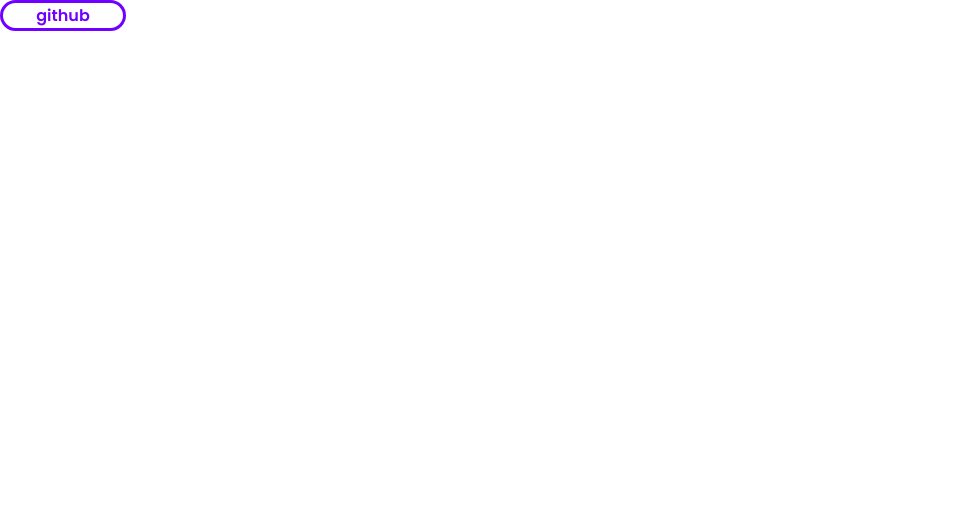
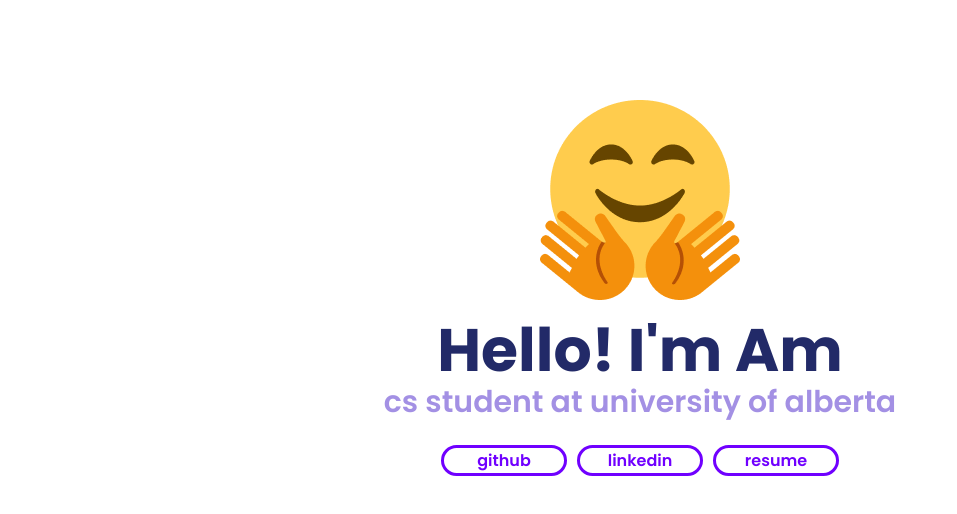
Before and after one commit to amreesalmonte/personal-webapp, a React (Create React App) app: page / in a window 1280 px wide. Shown: the top 514 px of the page, without its empty margins (0-957 px from the left). Built offline with nearby package versions, Linux system fonts and the light colour scheme.

Commit message:
created intro card

```diff
--- a/src/App.jsx
+++ b/src/App.jsx
@@ -1,11 +1,11 @@
 import React, { Component } from 'react';
-import Links from "./components/Links"
+import Intro from "./components/Intro";
 
 class App extends Component {
   render() {
     return (
       <div>
-        <Links link="https://github.com" title="github" />
+        <Intro />
       </div>
     );
   }
--- /dev/null
+++ b/src/components/Intro.jsx
@@ -0,0 +1,27 @@
+import React, { Component } from 'react';
+import Links from "./Links";
+import "../styling/Intro.css";
+import Resume from "../data/Resume.pdf"
+
+class Intro extends Component {
+
+    githubLink = "https://github.com/amreesalmonte";
+    linkedinLink = "https://linkedin.com/in/amreesalmonte";
+
+    render() {
+        return (
+            <div className="introComponent">
+                <img src="/icon.png" alt="icon" className="icon" />
+                <p className="title">Hello! I'm Am</p>
+                <p className="subtitle">cs student at university of alberta</p>
+                <div className="introLinks">
+                    <Links link={this.githubLink} title="github" />
+                    <Links link={this.linkedinLink} title="linkedin" />
+                    <Links link={Resume} title="resume" />
+                </div>
+            </div>
+        );
+    }
+}
+
+export default Intro;
--- /dev/null
+++ b/src/styling/Intro.css
@@ -0,0 +1,43 @@
+.introComponent {
+    display: flex;
+    align-items: center;
+    justify-content: center;
+    flex-direction: column;
+}
+
+.icon {
+    max-width: 100%;
+    height: auto;
+    margin-top: 100px;
+    margin-bottom: 20px;
+}
+
+.introLinks {
+    display: flex;
+    justify-content: center;
+    flex-wrap: wrap;
+}
+
+.title {
+    font-size: 10vw;
+    font-weight: bold;
+    margin: 0px;
+    line-height: 100%;
+    color: var(--main-color);
+}
+
+.subtitle {
+    font-size: 5vw;
+    margin: 0px;
+    margin-bottom: 15px;
+    color: var(--sec-color);
+ }
+
+@media screen and (min-width: 600px) {
+    .title {
+      font-size: 60px;
+    }
+    .subtitle {
+        font-size: 30px;
+    }
+  }
--- a/src/styling/Links.css
+++ b/src/styling/Links.css
@@ -1,23 +1,18 @@
 .linkContainer {
-    border: 3px solid var(--accent-color);
-    border-radius: 50px;
-    width: 120px;
-    margin-right: 20px;
     text-align: center;
-}
-
-.linkContainer:hover{
-    background-color: var(--accent-color);
+    margin: 5px;
 }
 
 .linkContainer a{
     text-decoration: none;
-    display:inline-block;
-    width:100%;
-    height:100%;
+    display: inline-block;
+    border: 3px solid var(--accent-color);
+    border-radius: 50px;
+    width: 120px;
     color: var(--accent-color);
 }
 
 .linkContainer a:hover{
     color: white;
+    background-color: var(--accent-color);
 }
```
Also changed, not shown: public/icon.png (renamed from public/hug-emoji.png), 1 other file (tests, documents, lock files or other folders).
